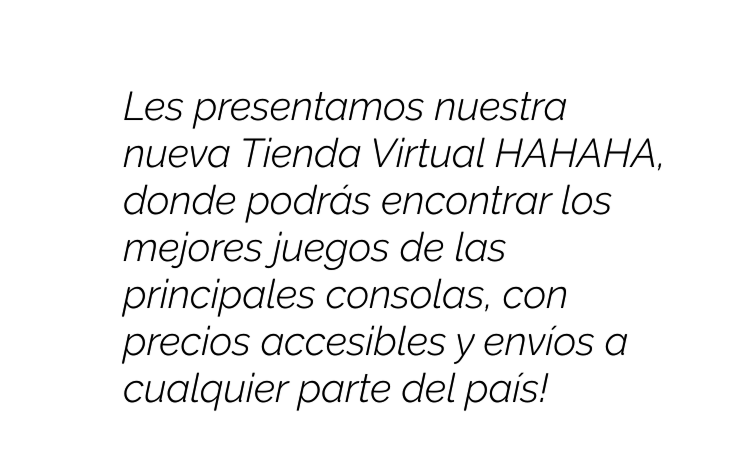
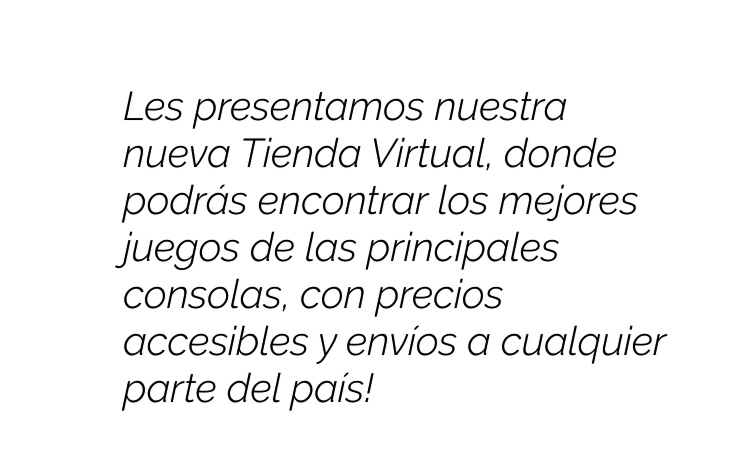
Before and after one commit to ArmandoAv616/SimuTienda, a plain HTML site: page index.html in a window 1280 px wide. Shown: the part 979-1440 px from the top of the page, 0-734 px from the left. Drawn offline with nearby package versions, Linux system fonts and the light colour scheme; files whose address does not match are found by name.

Commit message:
Update index.html

```diff
--- a/index.html
+++ b/index.html
@@ -48,7 +48,7 @@
           <div data-aos="fade-right"
           data-aos-offset="300"
           data-aos-easing="ease-in-sine" class="content">
-            <p>Les presentamos nuestra nueva Tienda Virtual HAHAHA,
+            <p>Les presentamos nuestra nueva Tienda Virtual,
               donde podrás encontrar los mejores juegos de las principales consolas,
               con precios accesibles y envíos a cualquier parte del país!
             </p>
```
